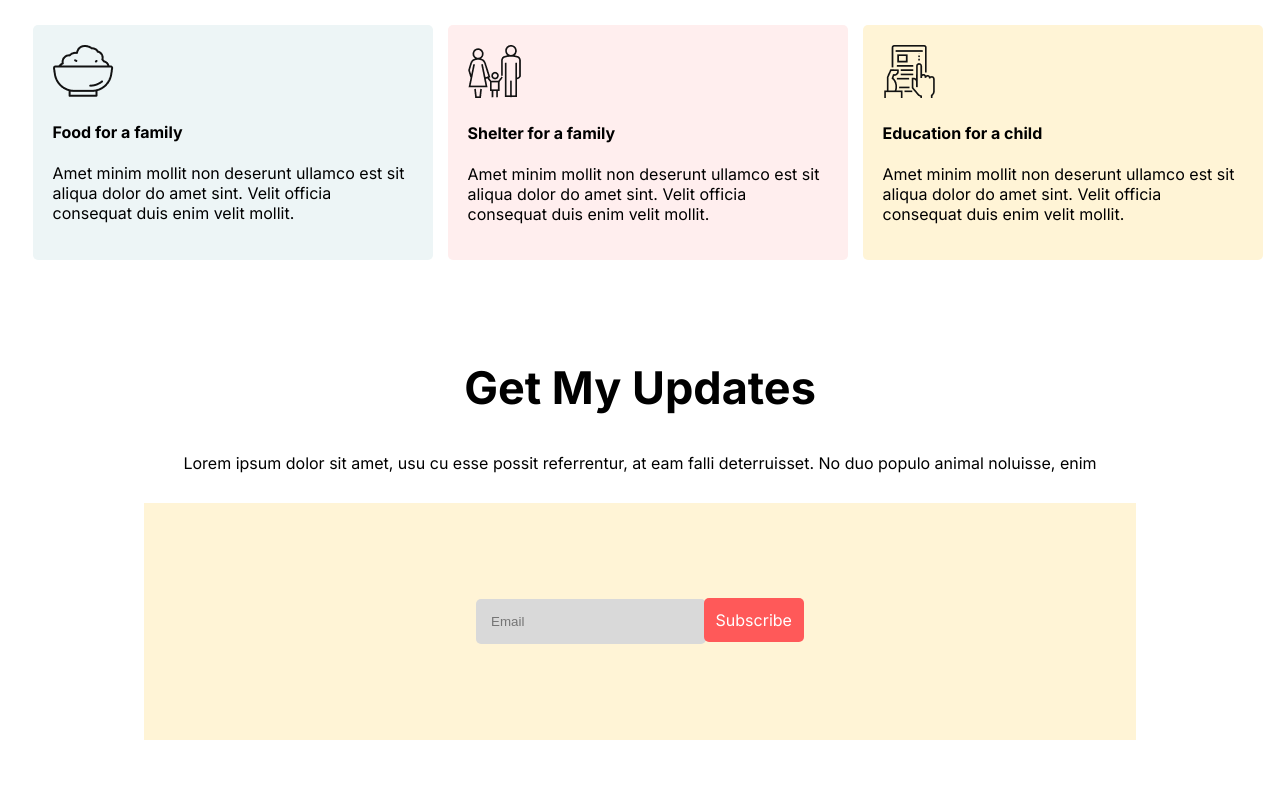
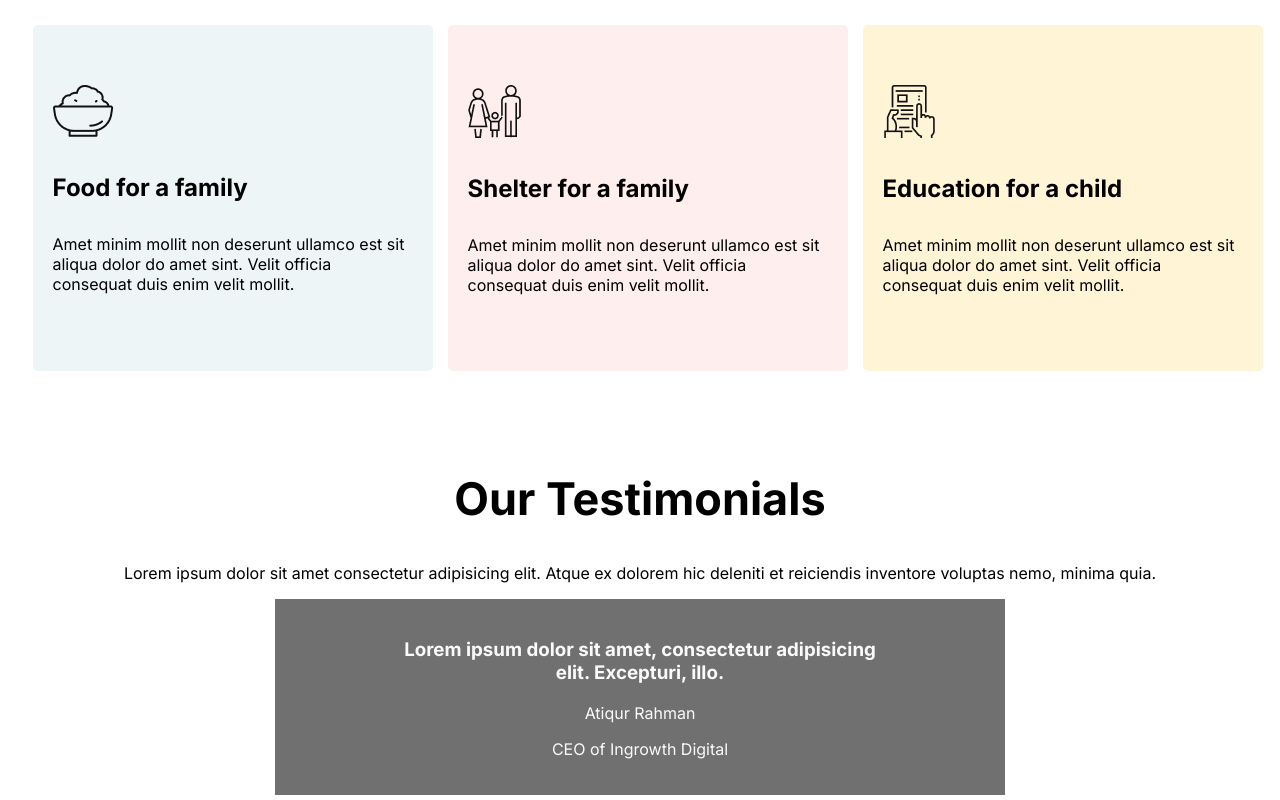
Before and after one commit to developeratiqur/Donate-Today, a plain HTML site: page index.html in a window 1280 px wide. Shown: the part 1360-2160 px from the top of the page. Drawn offline with Linux system fonts and the light colour scheme.

Commit message:
90% done

```diff
--- a/index.html
+++ b/index.html
@@ -19,7 +19,7 @@
 <body>
     <section class="header-scetion">
         <div class="top-banner">
-            <h2>Let's Help Those Who Are More In Need</h2>
+            <h1>Let's Help Those Who Are More In Need</h1>
             <p>Lorem ipsum dolor sit amet, usu cu esse possit referrentur, at eam falli deterruisset. No duo populo animal noluisse, enim</p>
             <a href="#" class="btn">Donate Now</a>
         </div>
@@ -89,6 +89,20 @@
         </div>
     </section>
 
+<section class="testimonials">
+  <h2>Our Testimonials</h2>
+  <p>Lorem ipsum dolor sit amet consectetur adipisicing elit. Atque ex dolorem hic deleniti et reiciendis inventore voluptas nemo, minima quia.</p>
+  <div class="singel-testimonials">
+    <h3>Lorem ipsum dolor sit amet, consectetur adipisicing elit. Excepturi, illo.</h3>
+    <p>Atiqur Rahman</p>
+    <p>CEO of Ingrowth Digital</p>
+  </div>
+
+</section>
+
+
+
+
 <section class="my-updates">
     <h2>Get My Updates</h2>
     <p>Lorem ipsum dolor sit amet, usu cu esse possit referrentur, at eam falli deterruisset. No duo populo animal noluisse, enim</p>
--- a/style.css
+++ b/style.css
@@ -15,7 +15,7 @@ body{
     text-align: center;
     color: white;
 }
-.top-banner h2{
+.top-banner h1{
     font-weight: 700;
     font-size: 65px;
 }
@@ -116,7 +116,30 @@ body{
     margin-left: 15px;
     width: 360px;
     border-radius: 5px;
-    padding: 20px;
+    padding: 60px 20px;
+}
+
+.donate-plan-item h4{
+    font-size: 24px;
+}
+
+
+.testimonials{
+    margin-top: 100px;
+    text-align: center;
+}
+
+.testimonials h2{
+    font-size: 45px;
+font-weight: 700;
+}
+
+.singel-testimonials {
+    width: 500px;
+    background-color: #707070;
+    color: #FAFAFA;
+    padding: 20px 115px;
+    margin: auto;
 }
 
 .my-updates{
@@ -164,7 +187,7 @@ font-weight: 700;
     background-color: black;
     text-align: center;
     padding-bottom:100px ;
-    padding-top:50px ;
+    padding-top:40px ;
     margin-top: 100px;
 }
 .footer h3{
```
Also changed, not shown: images/gallary1.jpg (renamed from images/donation2.jpg), images/gallary2.jpg (added), images/gallary3.jpg (renamed from images/donation10.jpg), images/gallary5.webp (added), images/gallary6.jpg (added), 1 other file.
